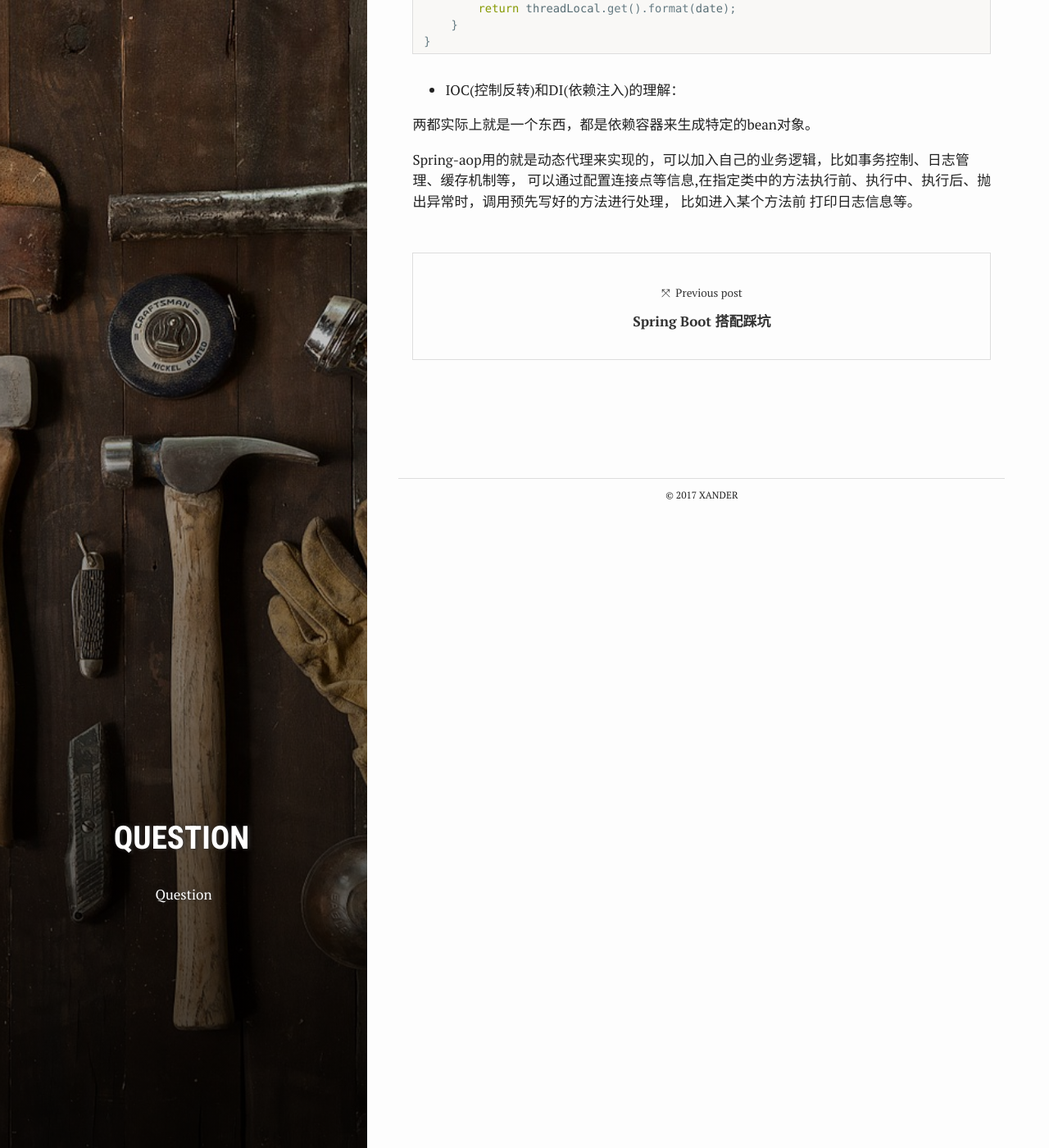
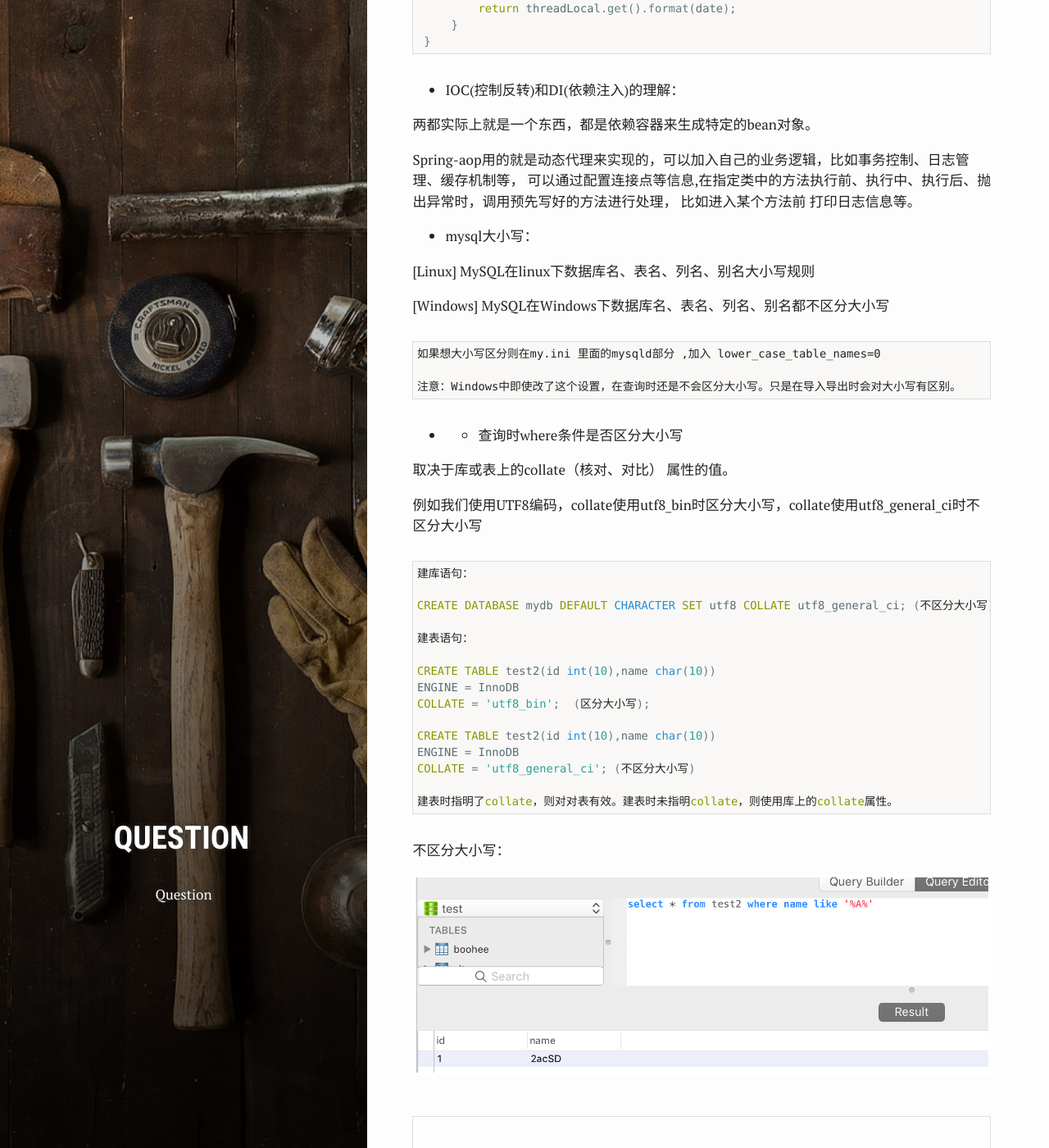
Before and after one commit to yyxiao/yyxiao.github.io, a Jekyll site: the page built from _posts/2017-06-12-面试问题归纳.md, in a window 1280 px wide and 1400 px high, scrolled down 2042 px. Shown: the whole window at 82% size. Built offline with Jekyll 4.4.1, drawn with Linux system fonts in a browser that asks for light colours.

Commit message:
add mysql capital type

````diff
--- a/_posts/2017-06-12-面试问题归纳.md
+++ b/_posts/2017-06-12-面试问题归纳.md
@@ -108,3 +108,42 @@ restful API仅适用与业务非常简单的场景，比方说，就是为了提
 Spring-aop用的就是动态代理来实现的，可以加入自己的业务逻辑，比如事务控制、日志管理、缓存机制等，
 可以通过配置连接点等信息,在指定类中的方法执行前、执行中、执行后、抛出异常时，调用预先写好的方法进行处理，
 比如进入某个方法前 打印日志信息等。
+
+* mysql大小写：
+
+[Linux] MySQL在linux下数据库名、表名、列名、别名大小写规则
+
+[Windows] MySQL在Windows下数据库名、表名、列名、别名都不区分大小写
+```text
+如果想大小写区分则在my.ini 里面的mysqld部分 ,加入 lower_case_table_names=0
+
+注意：Windows中即使改了这个设置，在查询时还是不会区分大小写。只是在导入导出时会对大小写有区别。
+```
+
+* * 查询时where条件是否区分大小写
+
+取决于库或表上的collate（核对、对比） 属性的值。
+
+例如我们使用UTF8编码，collate使用utf8_bin时区分大小写，collate使用utf8_general_ci时不区分大小写
+
+```sql
+建库语句：
+
+CREATE DATABASE mydb DEFAULT CHARACTER SET utf8 COLLATE utf8_general_ci; (不区分大小写)
+
+建表语句：
+
+CREATE TABLE test2(id int(10),name char(10))
+ENGINE = InnoDB
+COLLATE = 'utf8_bin';  (区分大小写);
+
+CREATE TABLE test2(id int(10),name char(10))
+ENGINE = InnoDB
+COLLATE = 'utf8_general_ci'; (不区分大小写)
+
+建表时指明了collate，则对对表有效。建表时未指明collate，则使用库上的collate属性。
+```
+
+不区分大小写：
+
+[![1]({{ site.images }}/post/170612/3.png)]({{ site.images }}/post/170612/3.png)
````
Also changed, not shown: assets/images/post/170612/3.png (added).
